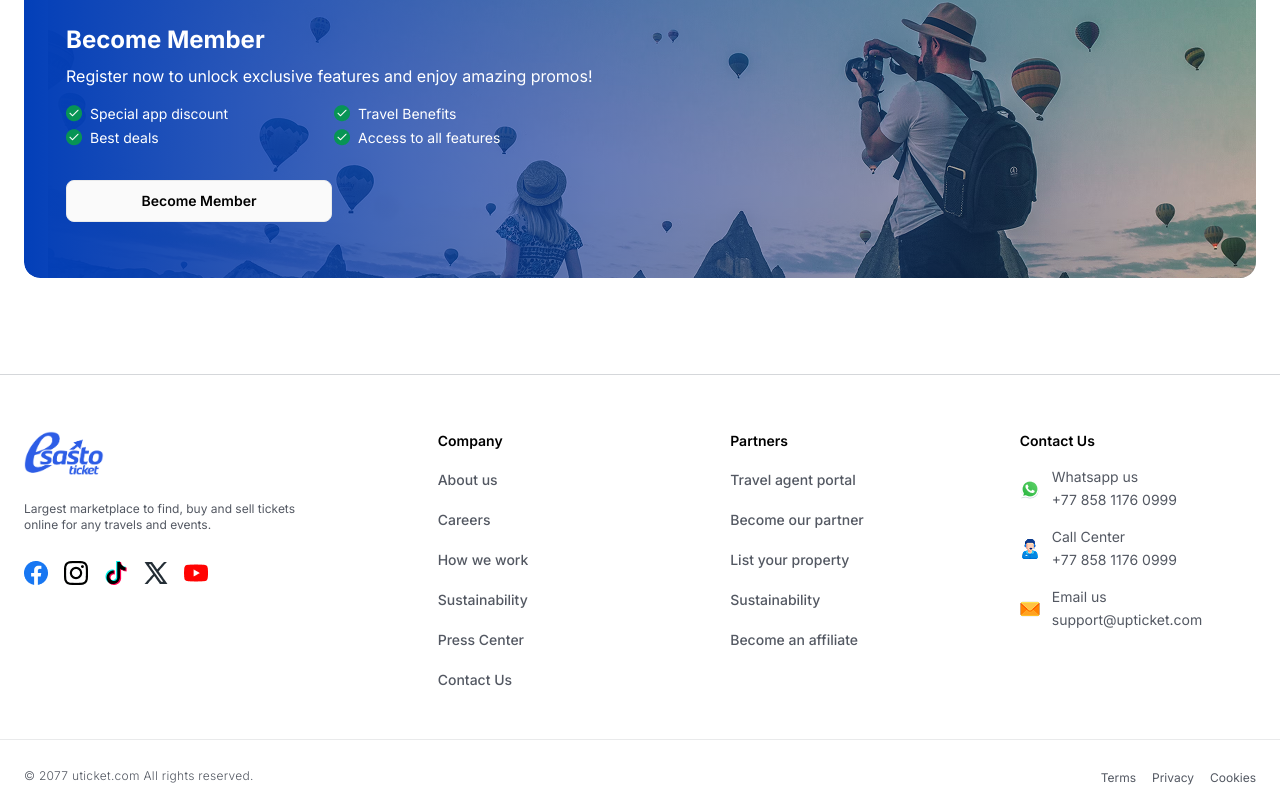
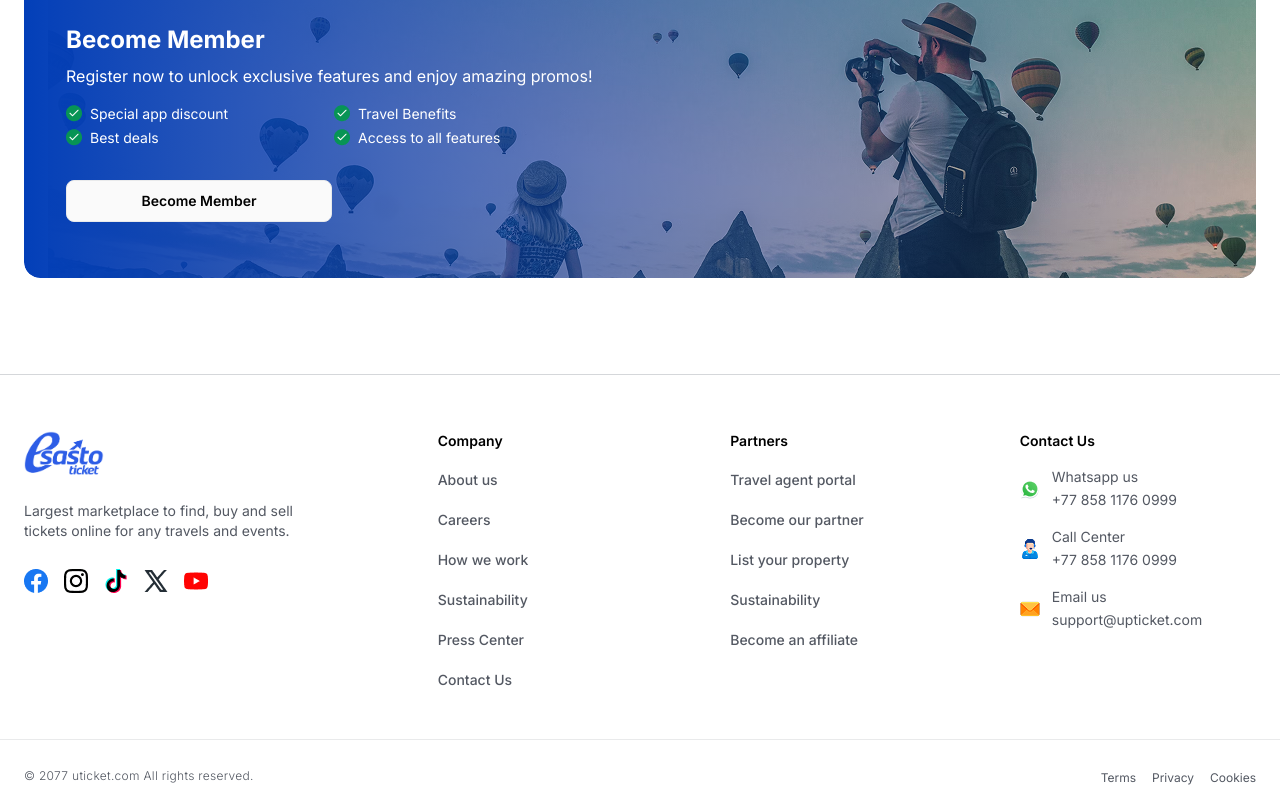
Before and after one commit to SudipKhatri036/travel-site, a React (Vite) app: page / in a window 1280 px wide. Shown: the part 4109-4913 px from the top of the page. Built offline with nearby package versions, Linux system fonts and the light colour scheme.

Commit message:
minor fix

```diff
--- a/src/components/Footer.jsx
+++ b/src/components/Footer.jsx
@@ -7,7 +7,7 @@ function Footer() {
       <div className="max-w-7xl mx-auto grid grid-cols-1 xs:grid-cols-2 sm:grid-cols-3 md:grid-cols-4 sm:justify-items-center pt-7 md:pt-14 pb-6 md:pb-12 px-6 gap-x-6 gap-y-6">
         <div>
           <Logo imgSrc="/logo-blue.png" />
-          <p className="mt-4 mb-7 font-normal text-tertiary text-xs">
+          <p className="mt-4 mb-7 font-normal text-tertiary text-sm">
             Largest marketplace to find, buy and sell tickets online for any
             travels and events.
           </p>
```
